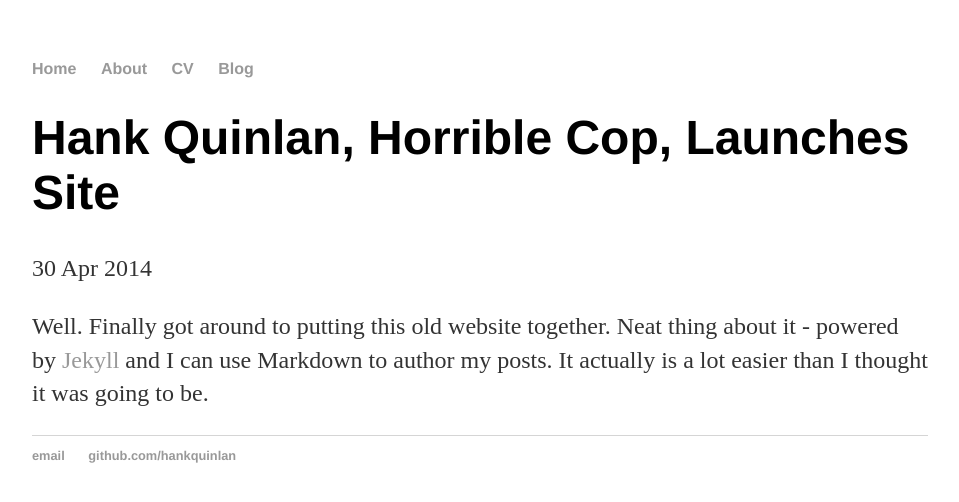
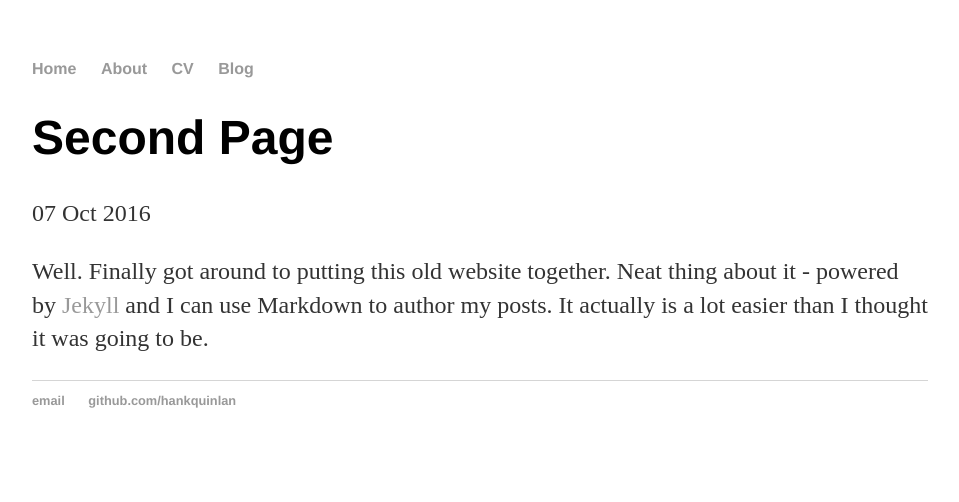
Before and after one commit to nico-knabe/nico-knabe.github.io, a Jekyll site: the page built from _posts/2016-10-07-second-page.md, in a window 1280 px wide. Shown: the top 502 px of the page, without its empty margins (160-1119 px from the left). Built offline with Jekyll 4.4.1, drawn with Linux system fonts in a browser that asks for light colours.

Commit message:
Update 2016-10-07-second-page.md
change date

```diff
--- a/_posts/2016-10-07-second-page.md
+++ b/_posts/2016-10-07-second-page.md
@@ -1,7 +1,7 @@
 ---
 layout: post
-title: "Hank Quinlan, Horrible Cop, Launches Site"
-date: 2014-04-30
+title: "Second Page"
+date: 2016-10-07
 ---
 
 Well. Finally got around to putting this old website together. Neat thing about it - powered by [Jekyll](http://jekyllrb.com) and I can use Markdown to author my posts. It actually is a lot easier than I thought it was going to be.
```
